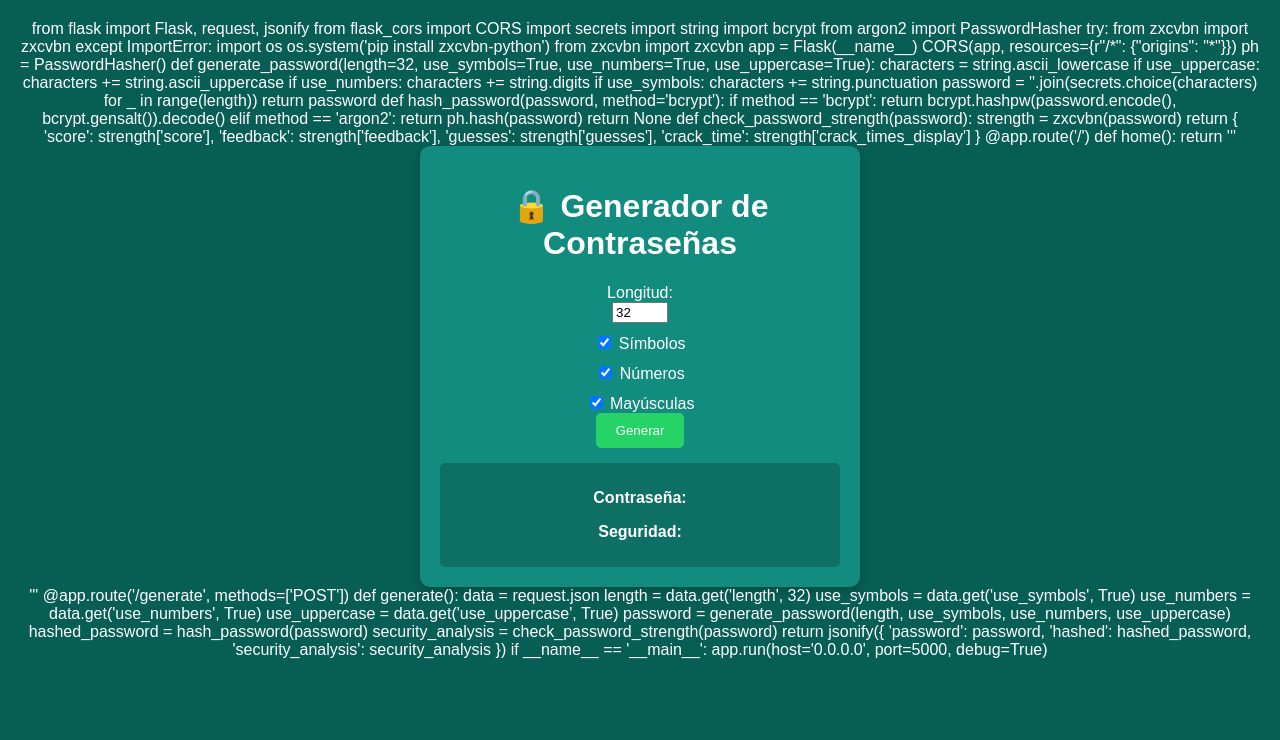
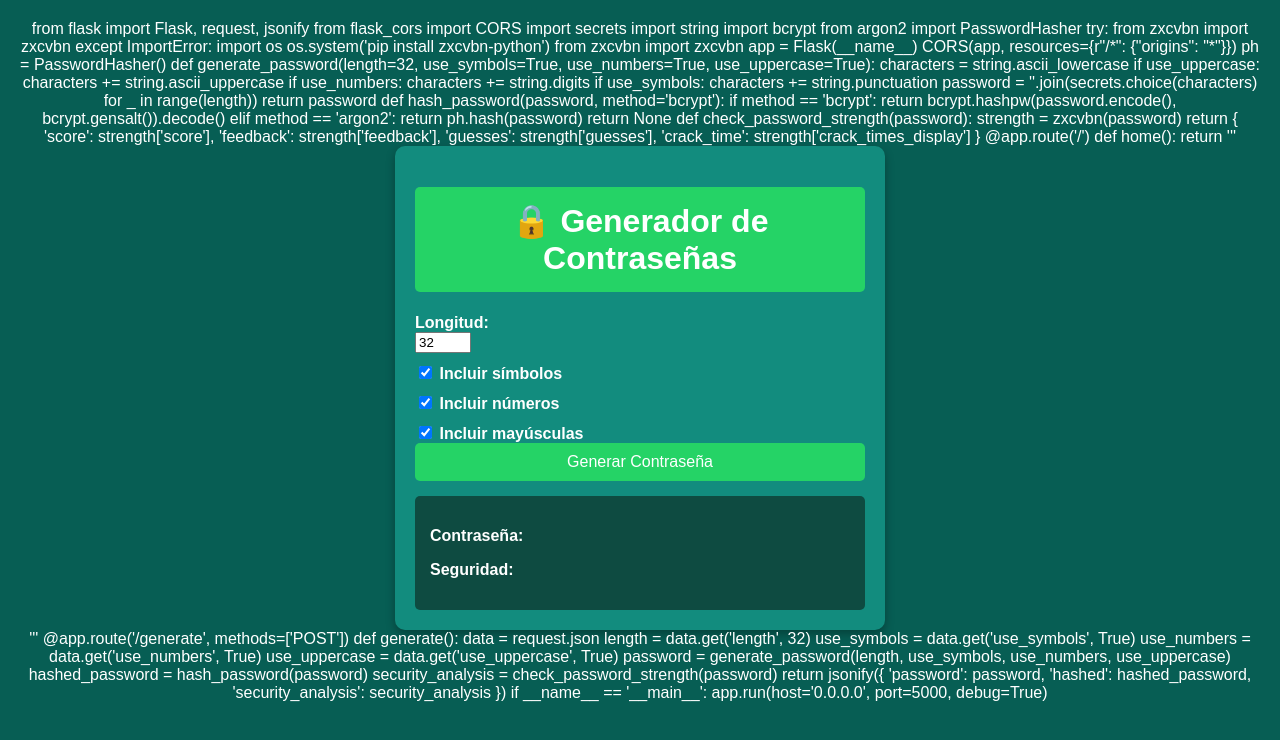
Before and after one commit to Ch3rik/Contrase, a plain HTML site: page index.html in a window 1280 px wide. Drawn offline with Linux system fonts and the light colour scheme.

Commit message:
index.html

```diff
--- a/index.html
+++ b/index.html
@@ -65,9 +65,17 @@ def home():
                 background: #128C7E;
                 padding: 20px;
                 border-radius: 10px;
-                max-width: 400px;
+                max-width: 450px;
                 margin: auto;
-                box-shadow: 0 4px 10px rgba(0, 0, 0, 0.2);
+                box-shadow: 0 4px 10px rgba(0, 0, 0, 0.3);
+                text-align: left;
+            }
+            h1 {
+                background-color: #25D366;
+                color: #fff;
+                padding: 15px;
+                text-align: center;
+                border-radius: 5px;
             }
             button {
                 background-color: #25D366;
@@ -76,6 +84,8 @@ def home():
                 padding: 10px 20px;
                 border-radius: 5px;
                 cursor: pointer;
+                width: 100%;
+                font-size: 16px;
             }
             button:hover {
                 background-color: #20B954;
@@ -83,12 +93,15 @@ def home():
             .config label {
                 display: block;
                 margin-top: 10px;
+                font-weight: bold;
             }
             #result {
                 margin-top: 15px;
-                padding: 10px;
-                background: rgba(0, 0, 0, 0.2);
+                padding: 15px;
+                background: #0e4b41;
                 border-radius: 5px;
+                color: #fff;
+                word-wrap: break-word;
             }
         </style>
         <script>
@@ -108,7 +121,7 @@ def home():
                 .then(response => response.json())
                 .then(data => {
                     document.getElementById('password').innerText = data.password;
-                    document.getElementById('security').innerText = `Nivel ${data.security_analysis.score}/4`;
+                    document.getElementById('security').innerText = `Nivel de seguridad: ${data.security_analysis.score}/4`;
                 });
             }
         </script>
@@ -119,11 +132,11 @@ def home():
             <div class="config">
                 <label for="length">Longitud:</label>
                 <input type="number" id="length" value="32" min="8" max="64">
-                <label><input type="checkbox" id="use_symbols" checked> Símbolos</label>
-                <label><input type="checkbox" id="use_numbers" checked> Números</label>
-                <label><input type="checkbox" id="use_uppercase" checked> Mayúsculas</label>
+                <label><input type="checkbox" id="use_symbols" checked> Incluir símbolos</label>
+                <label><input type="checkbox" id="use_numbers" checked> Incluir números</label>
+                <label><input type="checkbox" id="use_uppercase" checked> Incluir mayúsculas</label>
             </div>
-            <button onclick="generatePassword()">Generar</button>
+            <button onclick="generatePassword()">Generar Contraseña</button>
             <div id="result">
                 <p><strong>Contraseña:</strong> <span id="password"></span></p>
                 <p><strong>Seguridad:</strong> <span id="security"></span></p>
```
